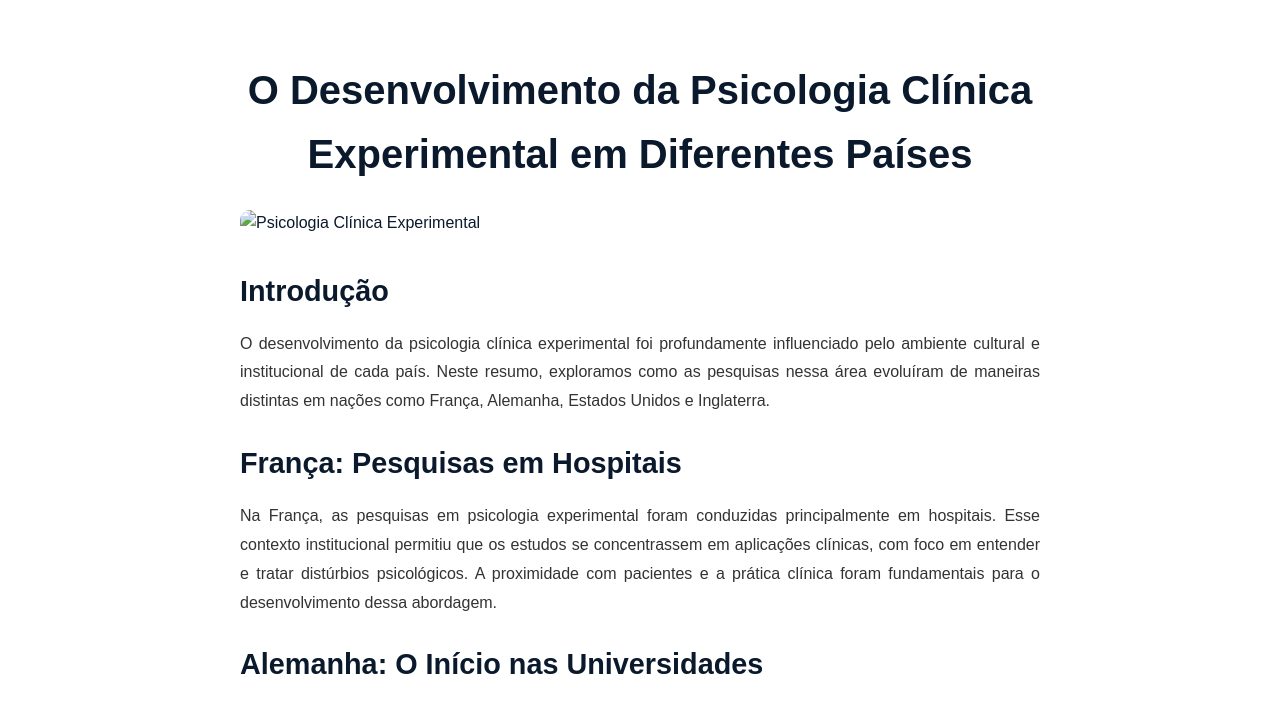
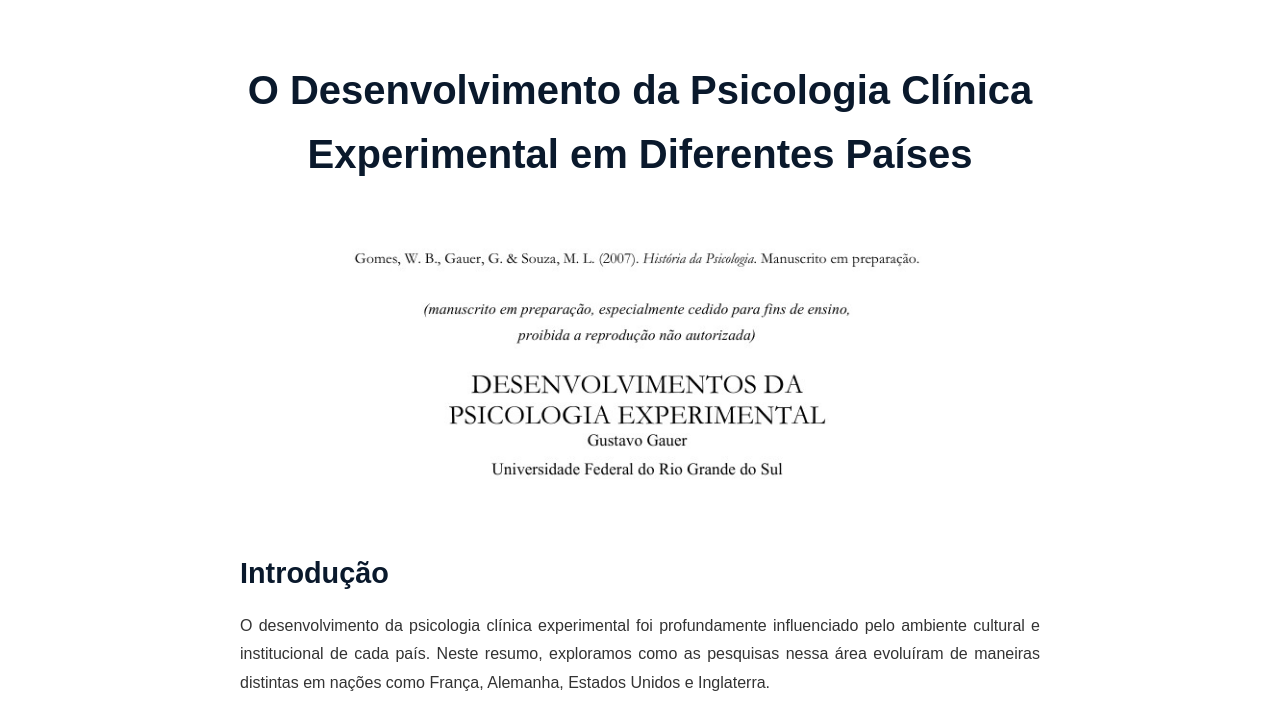
Before and after one commit to DaviEduardoDev/rascunhosdepsicologia, a plain HTML site: page resumos/desenvolvimento-experimental.html in a window 1280 px wide. Shown: the part 98-800 px from the top of the page. Drawn offline with Linux system fonts and the light colour scheme.

Commit message:
Correção de destino de imagem

```diff
--- a/resumos/desenvolvimento-experimental.html
+++ b/resumos/desenvolvimento-experimental.html
@@ -30,7 +30,7 @@
     <section class="resumo-detalhes">
         <div class="container">
             <h1>O Desenvolvimento da Psicologia Clínica Experimental em Diferentes Países</h1>
-            <img src="../images/artigo-desenvolvimento-psicologia-experimental.jpg" alt="Psicologia Clínica Experimental" class="resumo-imagem">
+            <img src="../resumos/artigo-desenvolvimento-psicologia-experimental.jpg" alt="Psicologia Clínica Experimental" class="resumo-imagem">
 
             <h2>Introdução</h2>
             <p>
```
